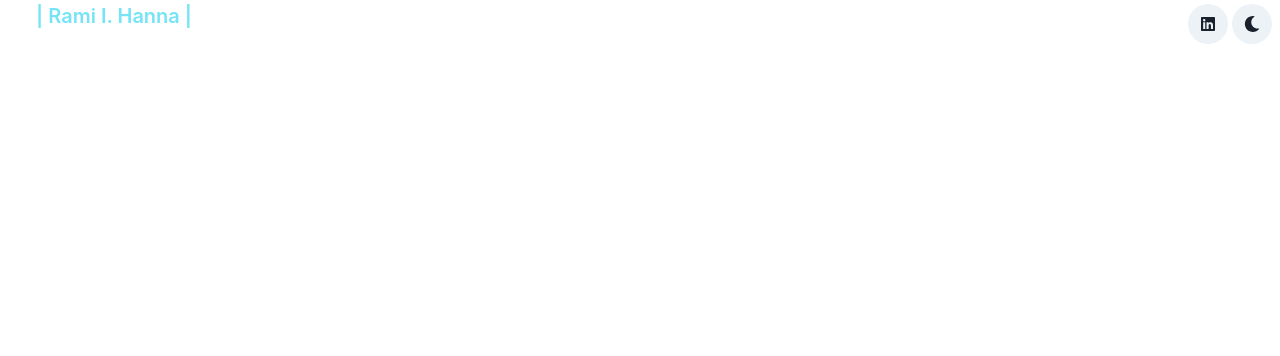
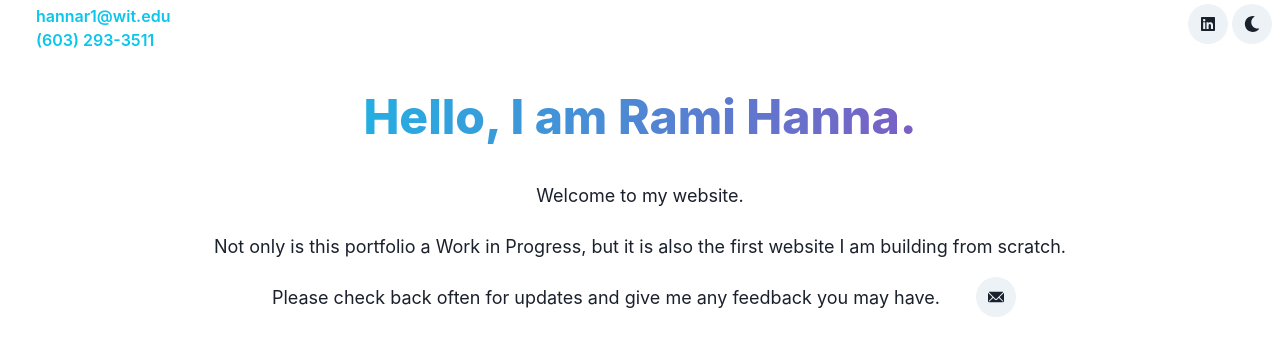
Before and after one commit to rh5rep/portfolio, a React (Create React App) app in the folder my-portfolio/: page / in a window 1280 px wide. Shown: the top 356 px of the page. Built offline with nearby package versions, Linux system fonts and the light colour scheme.

Commit message:
Added basic intro. Pushing before @react-pdf/renderer. Still trying to switch git accounts.

```diff
--- a/my-portfolio/public/index.html
+++ b/my-portfolio/public/index.html
@@ -2,7 +2,7 @@
 <html lang="en">
   <head>
     <meta charset="utf-8" />
-    <link rel="icon" href="%PUBLIC_URL%/favicon.ico" />
+    <link rel="icon" href="%PUBLIC_URL%/templogo.png" />
     <meta name="viewport" content="width=device-width, initial-scale=1" />
     <meta name="theme-color" content="#000000" />
     <meta
--- a/my-portfolio/src/components/App.js
+++ b/my-portfolio/src/components/App.js
@@ -104,8 +104,17 @@
 
 import { IconButton } from "@chakra-ui/button";
 import { useColorMode } from "@chakra-ui/color-mode";
-import { Flex, VStack, Heading, Text, HStack, Spacer } from "@chakra-ui/layout";
+import {
+  Flex,
+  VStack,
+  Heading,
+  Text,
+  HStack,
+  Spacer,
+  Link,
+} from "@chakra-ui/layout";
 import { FaLinkedin, FaSun, FaMoon } from "react-icons/fa";
+import Header from "./Header";
 
 function App() {
   const { colorMode, toggleColorMode } = useColorMode();
@@ -114,13 +123,17 @@ function App() {
   return (
     <VStack p="1">
       <Flex w="100%">
-        <Heading ml="8" size="md" fontWeight="semibold" color="cyan.300">
-          <Text> | Rami I. Hanna | </Text>
+        <Heading ml="8" size="small" fontWeight="semibold" color="cyan.400">
+          <Text p="0"> hannar1@wit.edu</Text>
+          <Text p="0"> (603) 293-3511</Text>
         </Heading>
         <Spacer></Spacer>
-        <IconButton ml="5" icon={<FaLinkedin />} isRound="true">
-          {" "}
-        </IconButton>
+        <Link href="https://www.linkedin.com/in/ramiihanna/" isExternal>
+          <IconButton ml="5" icon={<FaLinkedin />} isRound="true">
+            {" "}
+          </IconButton>
+        </Link>
+
         <IconButton
           ml="1"
           mr="1"
@@ -129,6 +142,8 @@ function App() {
           onClick={toggleColorMode}
         ></IconButton>
       </Flex>
+      <Spacer></Spacer>
+      <Header></Header>
     </VStack>
   );
 }
--- a/my-portfolio/src/components/Header.js
+++ b/my-portfolio/src/components/Header.js
@@ -0,0 +1,61 @@
+import React from "react";
+import { useColorMode } from "@chakra-ui/color-mode";
+import {
+  Center,
+  Heading,
+  Stack,
+  Text,
+  VStack,
+  Link,
+  HStack,
+} from "@chakra-ui/layout";
+import { IconButton } from "@chakra-ui/react";
+import { EmailIcon } from "@chakra-ui/icons";
+
+function Header() {
+  const { colorMode } = useColorMode();
+  const isDark = colorMode === "dark";
+
+  return (
+    <Stack>
+      <Heading flex="">
+        <Text
+          bgGradient="linear(to-r, cyan.400, #9448BC)"
+          border="HighlightText"
+          borderRadius="5"
+          bgClip="text"
+          fontSize="xxx-large"
+          fontWeight="extrabold"
+          p="5"
+          align="center"
+        >
+          Hello, I am Rami Hanna.
+        </Text>
+      </Heading>
+      <Center>
+        <VStack>
+          <Text fontSize="large" p="2" align="center">
+            Welcome to my website.
+          </Text>
+          <Text fontSize="large" p="2" align="center">
+            Not only is this portfolio a Work in Progress, but it is also the
+            first website I am building from scratch.
+          </Text>
+          <HStack>
+            <Text fontSize="large" p="2" align="center">
+              Please check back often for updates and give me any feedback you
+              may have.
+            </Text>
+            <Link href="mailto:hannar1@wit.edu" isExternal>
+              <IconButton ml="5" icon={<EmailIcon />} isRound="true">
+                {" "}
+              </IconButton>
+            </Link>
+          </HStack>
+        </VStack>
+      </Center>
+    </Stack>
+  );
+}
+
+export default Header;
```
Also changed, not shown: my-portfolio/public/manifest.json.
